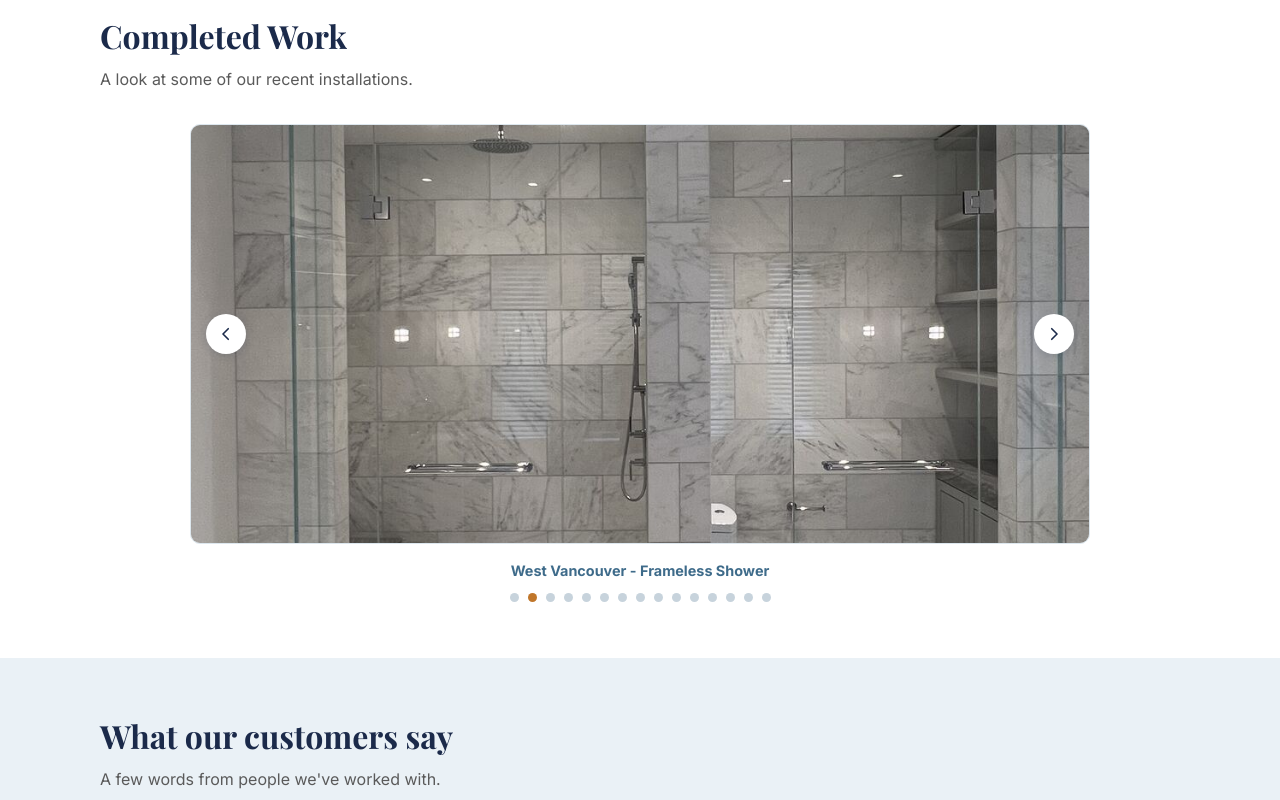
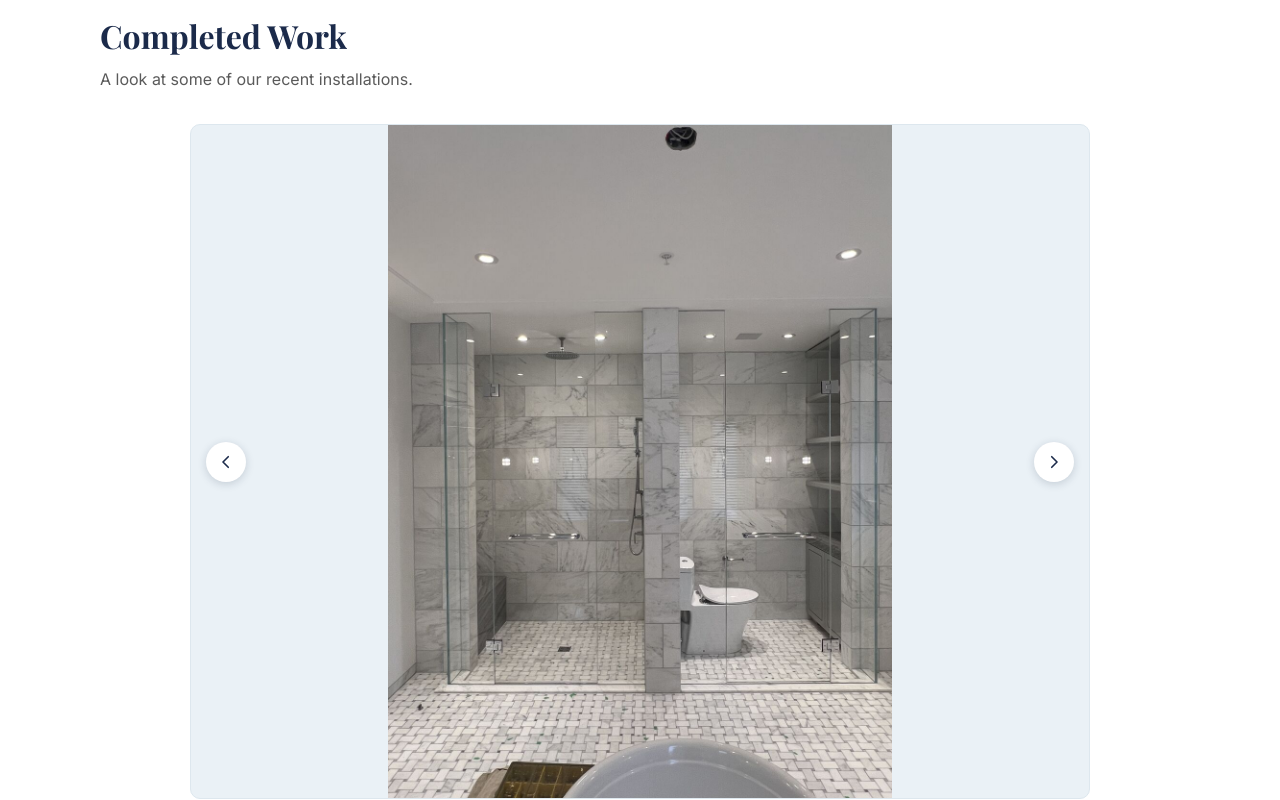
Before and after one commit to maplesheetco/finelines-glass, a React (Vite) app: page / in a window 1280 px wide. Shown: the part 1900-2700 px from the top of the page. Built offline with nearby package versions, Linux system fonts and the light colour scheme.

Commit message:
Adjust carousel styles for better image handling
Updated carousel slide height to use aspect ratio for better photo display and changed image fitting to 'contain'.

```diff
--- a/src/index.css
+++ b/src/index.css
@@ -415,7 +415,15 @@ section.block.tint { background: var(--glass-tint); }
 .carousel { max-width: 900px; margin: 0 auto; }
 .carousel-frame { position: relative; }
 .carousel-slide {
-  height: 420px;
+  /* 4:3 matches most of our landscape project photos almost exactly, so
+     those fill the frame with little to no letterboxing. Portrait phone
+     shots (common for bathroom/closet photos) get letterboxed left/right
+     instead of cropped — the point is the full photo is always visible
+     here, not just a cropped slice of it (see the full photo on the
+     Projects page for the uncropped original either way). Height follows
+     width via aspect-ratio, so this scales properly on mobile instead of
+     using a fixed pixel height. */
+  aspect-ratio: 4 / 3;
   background: var(--glass-tint);
   border: 1px solid #dde7ee;
   border-radius: 10px;
@@ -428,7 +436,7 @@ section.block.tint { background: var(--glass-tint); }
 .carousel-image {
   width: 100%;
   height: 100%;
-  object-fit: cover;
+  object-fit: contain;
 }
 .carousel-arrow {
   position: absolute;
```
